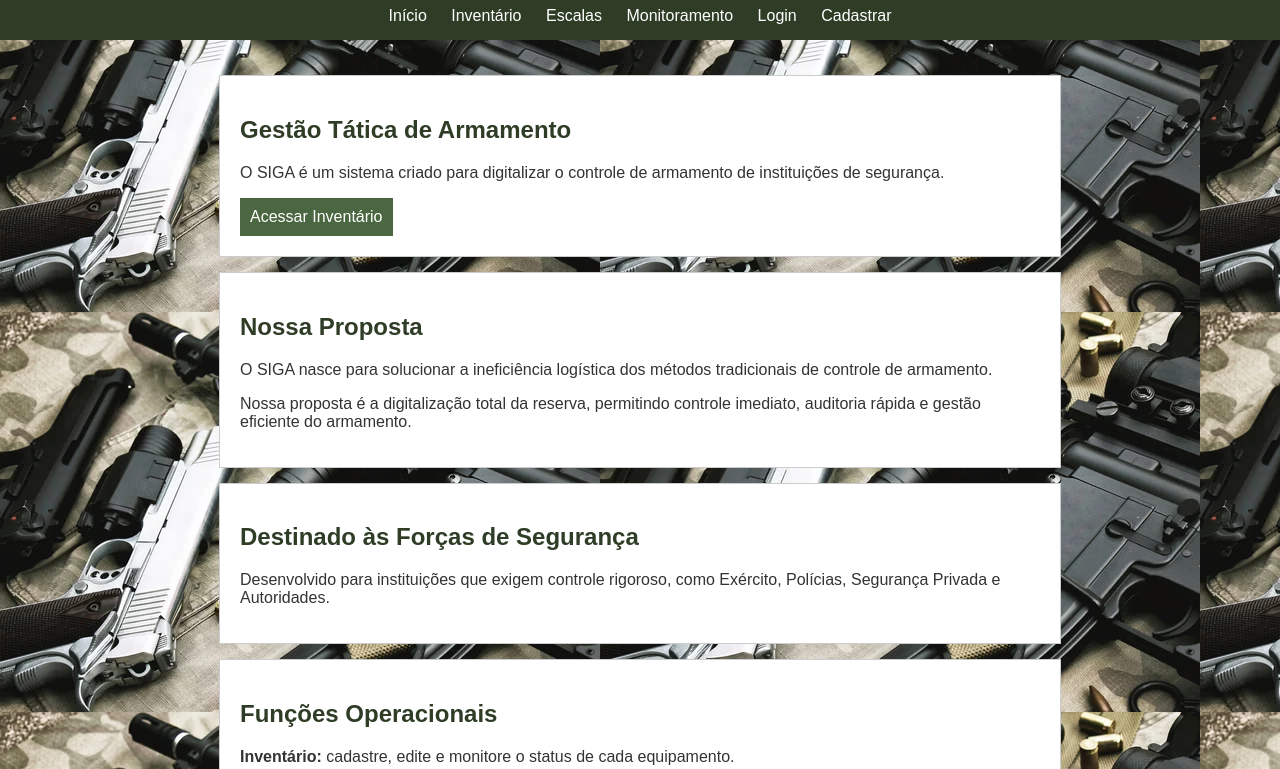
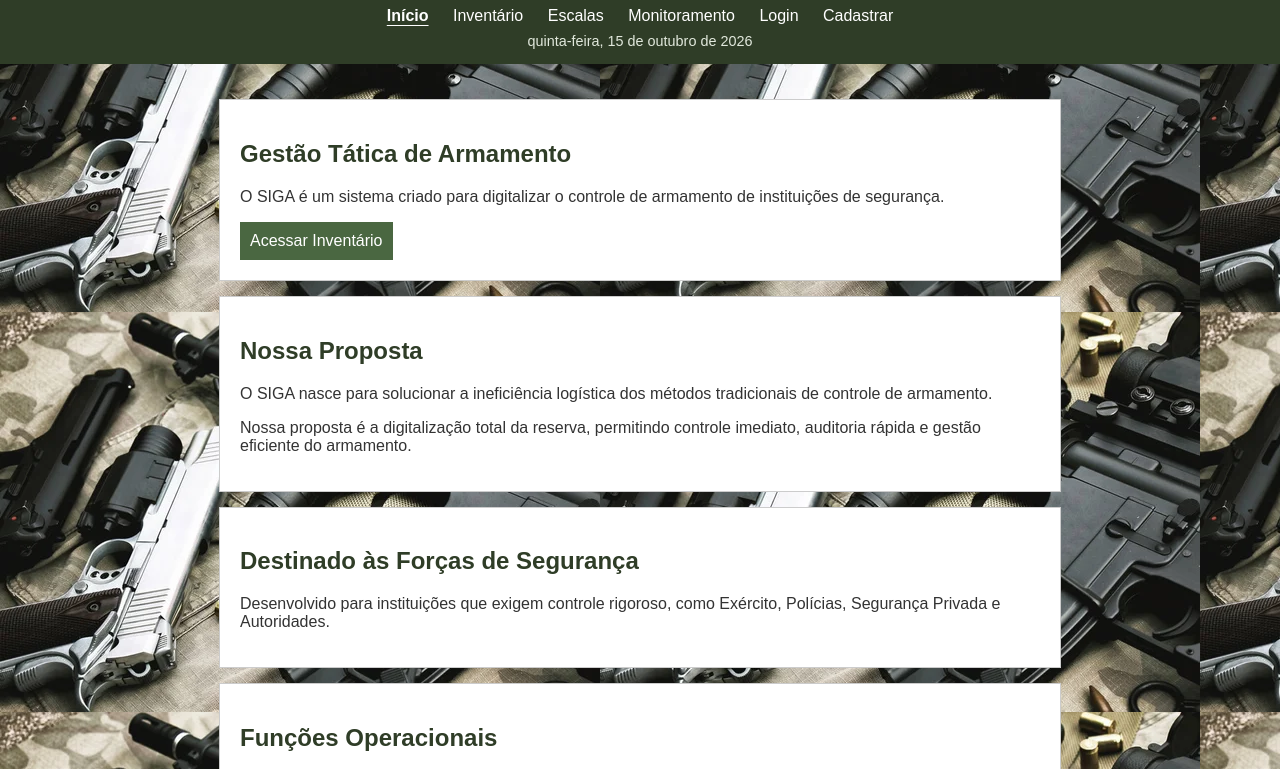
Before and after one commit to vitorcampos03/SCAprojeto, a plain HTML site: page SIGA/index.html in a window 1280 px wide. Shown: the part 88-857 px from the top of the page. Drawn offline with Linux system fonts and the light colour scheme.

Commit message:
Adiciona destaque de navegação e data atual

```diff
--- a/SIGA/index.html
+++ b/SIGA/index.html
@@ -95,5 +95,6 @@
     <p>SIGA - Projeto acadêmico</p>
 </footer>
 
+    <script src="script.js" defer></script>
 </body>
 </html>
--- a/SIGA/script.js
+++ b/SIGA/script.js
@@ -144,7 +144,30 @@ function initEditar() {
 
 // Executa ao carregar o DOM
 document.addEventListener('DOMContentLoaded', () => {
+  initNavegacao();
   initCadastro();
   initGerenciar();
   initEditar();
 });
+
+// Destaca a página atual e exibe a data no cabeçalho.
+function initNavegacao() {
+  const paginaAtual = window.location.pathname.split('/').pop() || 'index.html';
+  document.querySelectorAll('nav a').forEach((link) => {
+    const paginaDoLink = new URL(link.href, window.location.href).pathname.split('/').pop();
+    if (paginaDoLink === paginaAtual) {
+      link.classList.add('pagina-atual');
+      link.setAttribute('aria-current', 'page');
+    }
+  });
+
+  const cabecalho = document.querySelector('header');
+  if (cabecalho && !document.getElementById('data-atual')) {
+    const data = document.createElement('p');
+    data.id = 'data-atual';
+    data.textContent = new Intl.DateTimeFormat('pt-BR', {
+      dateStyle: 'full'
+    }).format(new Date());
+    cabecalho.appendChild(data);
+  }
+}
--- a/SIGA/style.css
+++ b/SIGA/style.css
@@ -28,6 +28,18 @@ nav a {
 
 nav a:hover {
     text-decoration: underline;
+}
+
+nav a.pagina-atual {
+    font-weight: bold;
+    text-decoration: underline;
+    text-underline-offset: 4px;
+}
+
+#data-atual {
+    margin: 8px 0 0;
+    font-size: 0.9rem;
+    color: #e1e8dc;
 }
 
 main {
```
Also changed, not shown: SIGA/cadastro.html (+1 -0 lines), SIGA/editar.html (+1 -0 lines), SIGA/escalas.html (+1 -0 lines), SIGA/gerenciar.html (+1 -0 lines), SIGA/login.html (+1 -0 lines), SIGA/monitoramento.html (+1 -0 lines).
